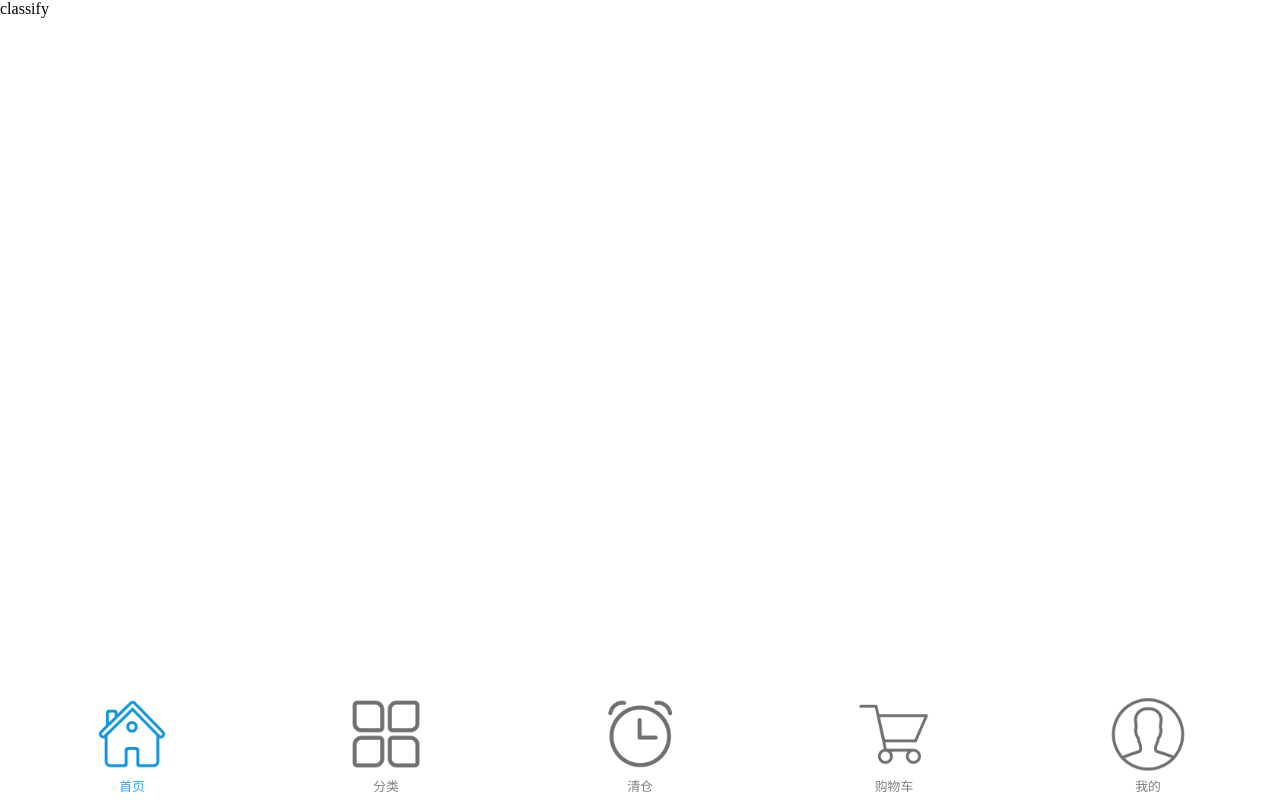
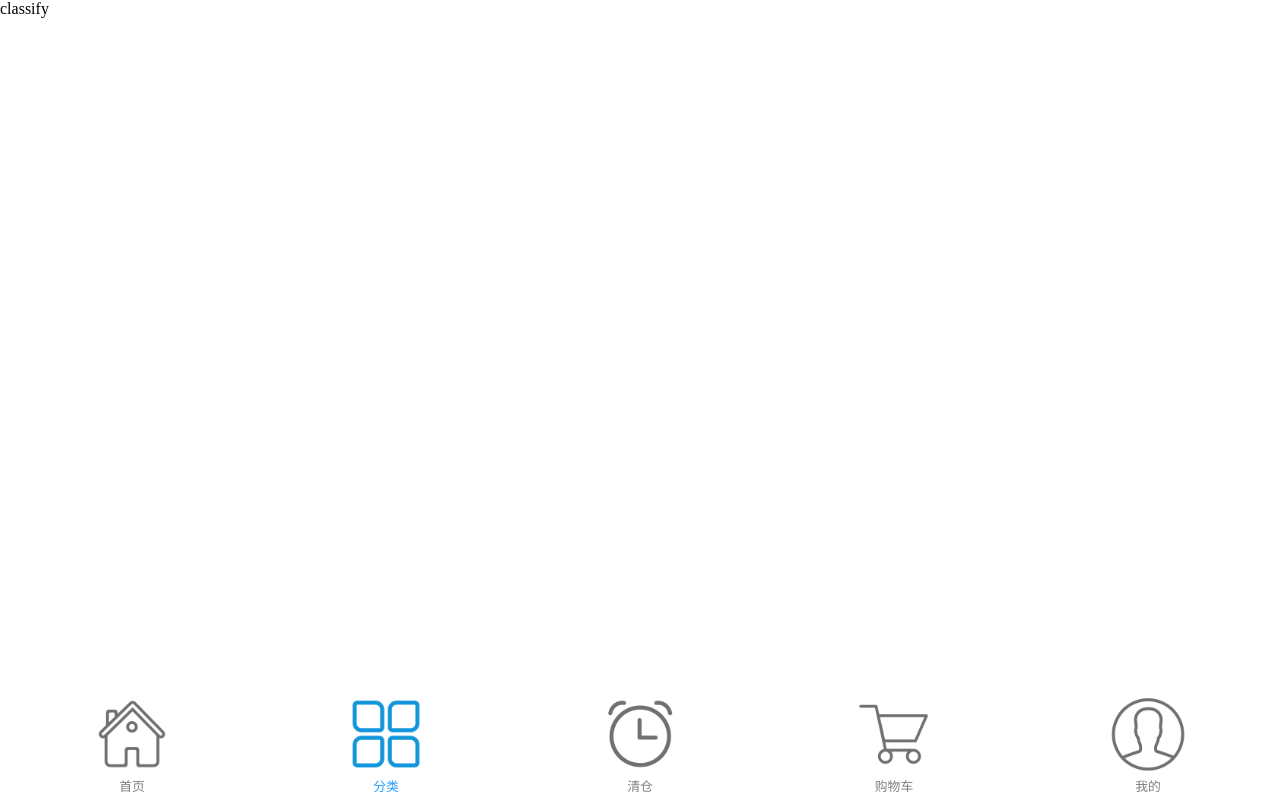
Before and after one commit to BlueFantast/vue-01, a Vue app: page /#/classify in a window 1280 px wide. Built offline with nearby package versions, Linux system fonts and the light colour scheme; what mint-ui would draw is missing.

Commit message:
'updata'

```diff
--- a/src/components/classify.vue
+++ b/src/components/classify.vue
@@ -1,13 +1,13 @@
 <template>
   <div id="classify">
     classify
-    <Tabbar v-bind:tabbar="tabbar" />
+    <Tabbar v-bind:tabbar="tabbar" v-bind:selected="selected" />
   </div>
 </template>
 
 <script>
 
-import Tabbar from "./tabbar.vue";
+import Tabbar from "./tabbar.vue"
 
 
 export default {
@@ -17,39 +17,7 @@ export default {
   },
   data: function() {
     return {
-
-      tabbar:[
-        {
-          id:'index',
-          imgUrl:require("../assets/index.png"),
-          imgUrl_selected:require("../assets/index_selected.png"),
-          title:'首页'
-        },
-        {
-          id:'classify',
-          imgUrl:require("../assets/classify.png"),
-          imgUrl_selected:require("../assets/classify_selected.png"),
-          title:'分类'
-        },
-        {
-          id:'seckill',
-          imgUrl:require("../assets/seckill.png"),
-          imgUrl_selected:require("../assets/seckill_selected.png"),
-          title:'清仓'
-        },
-        {
-          id:'shopcart',
-          imgUrl:require("../assets/shopcart.png"),
-          imgUrl_selected:require("../assets/shopcart_selected.png"),
-          title:'购物车'
-        },
-        {
-          id:'center',
-          imgUrl:require("../assets/center.png"),
-          imgUrl_selected:require("../assets/center_selected.png"),
-          title:'我的'
-        }
-      ]
+      selected:'classify'
     };
   }
 };
--- a/src/components/index.vue
+++ b/src/components/index.vue
@@ -4,7 +4,7 @@
     <Swipe v-bind:swipe="swipe" />
     <Domain v-bind:domain="domain" />
     <Recommend v-bind:recommend="recommend" />
-    <Tabbar v-bind:tabbar="tabbar" />
+    <Tabbar v-bind:tabbar="tabbar" v-bind:selected="selected" />
   </div>
 </template>
 
@@ -109,7 +109,8 @@ export default {
           imgUrl_selected:require("../assets/center_selected.png"),
           title:'我的'
         }
-      ]
+      ],
+      selected:'index'
     };
   }
 };
--- a/src/components/seckill.vue
+++ b/src/components/seckill.vue
@@ -1,20 +1,31 @@
 <template>
     <div class="seckill">
         seckill
+        <Tabbar v-bind:tabbar="tabbar" v-bind:selected="selected" />
     </div>
 </template>
 
 <style scoped>
-
+.seckill{
+    width: 100%;
+    height: 100%;
+}
 </style>
 
 <script>
+import Tabbar from './tabbar.vue'
+
 export default {
     name:'Seckill',
-    props:{},
+    props:{
+        // selected:String
+    },
+    components:{
+        Tabbar
+    },
     data:function () {
         return {
-
+            selected:'seckill'
         }
     }
 }
--- a/src/components/tabbar.vue
+++ b/src/components/tabbar.vue
@@ -1,12 +1,13 @@
 <template>
     <div class="tabbar">
-        <div class="container">
+        <div class="container" v-on:click="goto">
             <router-link
                 class="items"
                 v-for="(item,index) in tabbar"
                 v-bind:key="index"
                 :to="item.id"
                 :id="item.id"
+
             >
                 <div class="image-container">
                     <img v-show="item.id == selected" :src="item.imgUrl_selected" alt="" srcset="">
@@ -21,52 +22,87 @@
 </template>
 
 <style scoped>
-
-.tabbar{
+.tabbar {
   width: 100%;
   height: auto;
   position: fixed;
   bottom: 0;
   background-color: white;
 }
-.container{
+.container {
   display: flex;
   justify-content: space-around;
   padding: 5px;
 }
 
-.items{
+.items {
   flex: 1;
   text-align: center;
 }
 
-.image-container{
+.image-container {
   display: inline-block;
   width: 30%;
 }
 
-.text-container{
+.text-container {
   color: gray;
   font-size: 0.8rem;
 }
 
-.text-container-selected{
+.text-container-selected {
   color: #26a2ff;
   font-size: 0.8rem;
 }
-
 </style>
 
 <script>
 export default {
-    name:'Tabbar',
-    props:{
-        tabbar:Array
+  name: "Tabbar",
+  props: {
+    selected: String
   },
-    data:function () {
+  data: function() {
     return {
-            selected:'index'
+      tabbar:[
+        {
+          id:'index',
+          imgUrl:require("../assets/index.png"),
+          imgUrl_selected:require("../assets/index_selected.png"),
+          title:'首页'
+        },
+        {
+          id:'classify',
+          imgUrl:require("../assets/classify.png"),
+          imgUrl_selected:require("../assets/classify_selected.png"),
+          title:'分类'
+        },
+        {
+          id:'seckill',
+          imgUrl:require("../assets/seckill.png"),
+          imgUrl_selected:require("../assets/seckill_selected.png"),
+          title:'清仓'
+        },
+        {
+          id:'shopcart',
+          imgUrl:require("../assets/shopcart.png"),
+          imgUrl_selected:require("../assets/shopcart_selected.png"),
+          title:'购物车'
+        },
+        {
+          id:'center',
+          imgUrl:require("../assets/center.png"),
+          imgUrl_selected:require("../assets/center_selected.png"),
+          title:'我的'
+        }
+      ],
+      selected: this.$props.selected
+    }
+  },
+  methods: {
+    goto: function() {
+      this.$data.selected = "classify";
     }
   }
-}
+};
 </script>
--- a/src/main.js
+++ b/src/main.js
@@ -12,6 +12,7 @@ Vue.use(MintUI);
 
 import Index from "./components/index.vue"
 import Classify from "./components/classify.vue"
+import Seckill from "./components/seckill.vue"
 
 const routes = [{
     path: '/',
@@ -23,6 +24,10 @@ const routes = [{
   {
     path: '/classify',
     component: Classify
+  },
+  {
+    path:'/seckill',
+    component:Seckill
   }
 ]
 
```
Also changed, not shown: 1 other file (tests, documents, lock files or other folders). Lines whose indentation alone changed are shown as unchanged.
